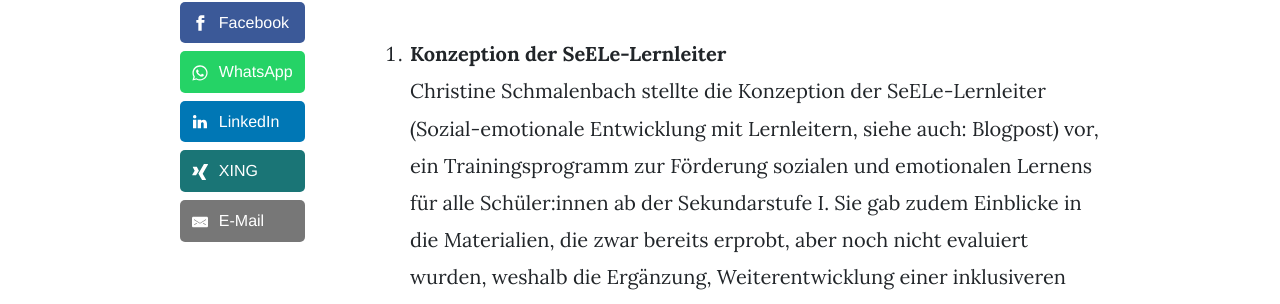
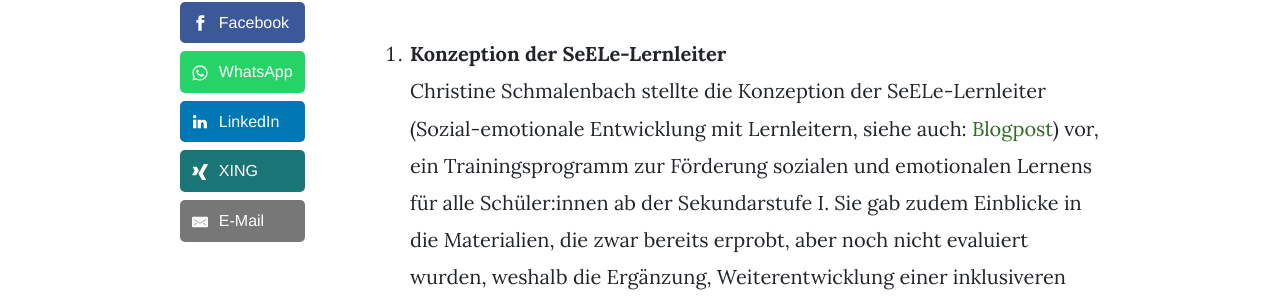
Before and after one commit to innovation-hub-inklusion/innovation-hub-inklusion.github.io, a Jekyll site: the page built from _posts/2024-06-21-bericht-kolloquium-juni.md, in a window 1280 px wide and 900 px high, scrolled down 718 px. Shown: the part 182-486 px from the top of the window. Built offline with Jekyll 4.4.1, drawn with Linux system fonts in a browser that asks for light colours; some of the changed lines change nothing that is shown; some of the changed text lies outside the part shown.

Commit message:
Update text

```diff
--- a/_posts/2024-06-21-bericht-kolloquium-juni.md
+++ b/_posts/2024-06-21-bericht-kolloquium-juni.md
@@ -9,7 +9,7 @@ Am 20. Juni 2024 präsentierten Christine Schmalenbach und Citka Ashouri beim dr
 Der Vortrag umfasste folgende Aspekte:
 
 1.	**Konzeption der SeELe-Lernleiter**
-Christine Schmalenbach stellte die Konzeption der SeELe-Lernleiter (Sozial-emotionale Entwicklung mit Lernleitern, siehe auch: Blogpost) vor, ein Trainingsprogramm zur Förderung sozialen und emotionalen Lernens für alle Schüler:innen ab der Sekundarstufe I. Sie gab zudem Einblicke in die Materialien, die zwar bereits erprobt, aber noch nicht evaluiert wurden, weshalb die Ergänzung, Weiterentwicklung einer inklusiveren Version der SeELe-Materialien ein zentrales Ziel darstellt.
+Christine Schmalenbach stellte die Konzeption der SeELe-Lernleiter (Sozial-emotionale Entwicklung mit Lernleitern, siehe auch: [Blogpost](https://www.inklusion.network/posts/2024/03/28/seele/)) vor, ein Trainingsprogramm zur Förderung sozialen und emotionalen Lernens für alle Schüler:innen ab der Sekundarstufe I. Sie gab zudem Einblicke in die Materialien, die zwar bereits erprobt, aber noch nicht evaluiert wurden, weshalb die Ergänzung, Weiterentwicklung einer inklusiveren Version der SeELe-Materialien ein zentrales Ziel darstellt.
 2.	**Vorstellung der Teilprojekte in Schulen**
 Die Referentinnen kooperieren mit zwei Projektschulen, in den die SeELE-Materialien in zwei Klassen implementiert werden.
 3.	**Einblicke in die projektbegleitende Dissertation**
```
